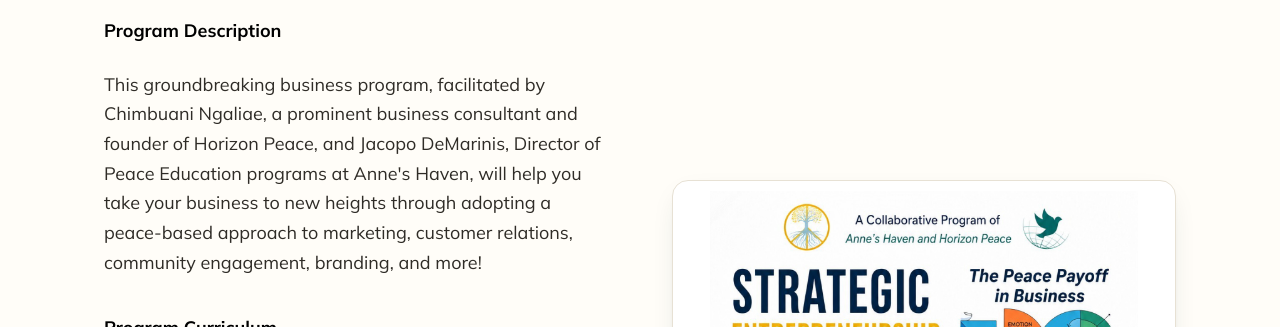
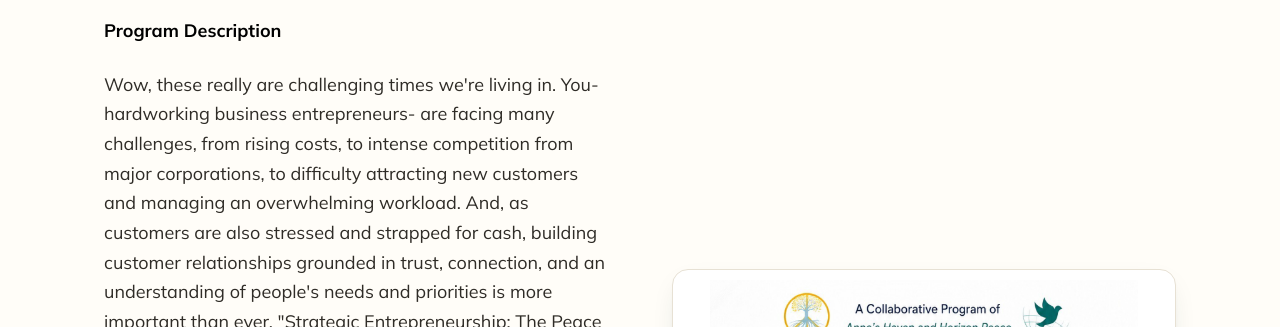
Before and after one commit to HSQ0503/annes-haven, a Next.js app: page /strategic-entrepreneurship in a window 1280 px wide. Shown: the part 548-875 px from the top of the page. Built offline with nearby package versions, Linux system fonts and the light colour scheme; no server answers; the database is empty.

Commit message:
Update Strategic Entrepreneurship Program Description copy

```diff
--- a/app/strategic-entrepreneurship/page.tsx
+++ b/app/strategic-entrepreneurship/page.tsx
@@ -12,7 +12,7 @@
 const PROGRAM_TITLE =
   "Strategic Entrepreneurship: The Peace Payoff in Business";
 const PROGRAM_BLURB =
-  "This groundbreaking business program, facilitated by Chimbuani Ngaliae, a prominent business consultant and founder of Horizon Peace, and Jacopo DeMarinis, Director of Peace Education programs at Anne's Haven, will help you take your business to new heights through adopting a peace-based approach to marketing, customer relations, community engagement, branding, and more!";
+  "Wow, these really are challenging times we're living in. You- hardworking business entrepreneurs- are facing many challenges, from rising costs, to intense competition from major corporations, to difficulty attracting new customers and managing an overwhelming workload. And, as customers are also stressed and strapped for cash, building customer relationships grounded in trust, connection, and an  understanding of people's needs and priorities is more important than ever. \"Strategic Entrepreneurship: The Peace Payoff in Business\" will help you grow these critical relationships by adopting simple and effective practices that are time and cost efficient. Our program is truly for busy entrepreneurs on a budget!";
 const PROGRAM_FLYER =
   "/images/current-programs/strategic-entrepreneurship-peace-payoff.jpg";
 
```
